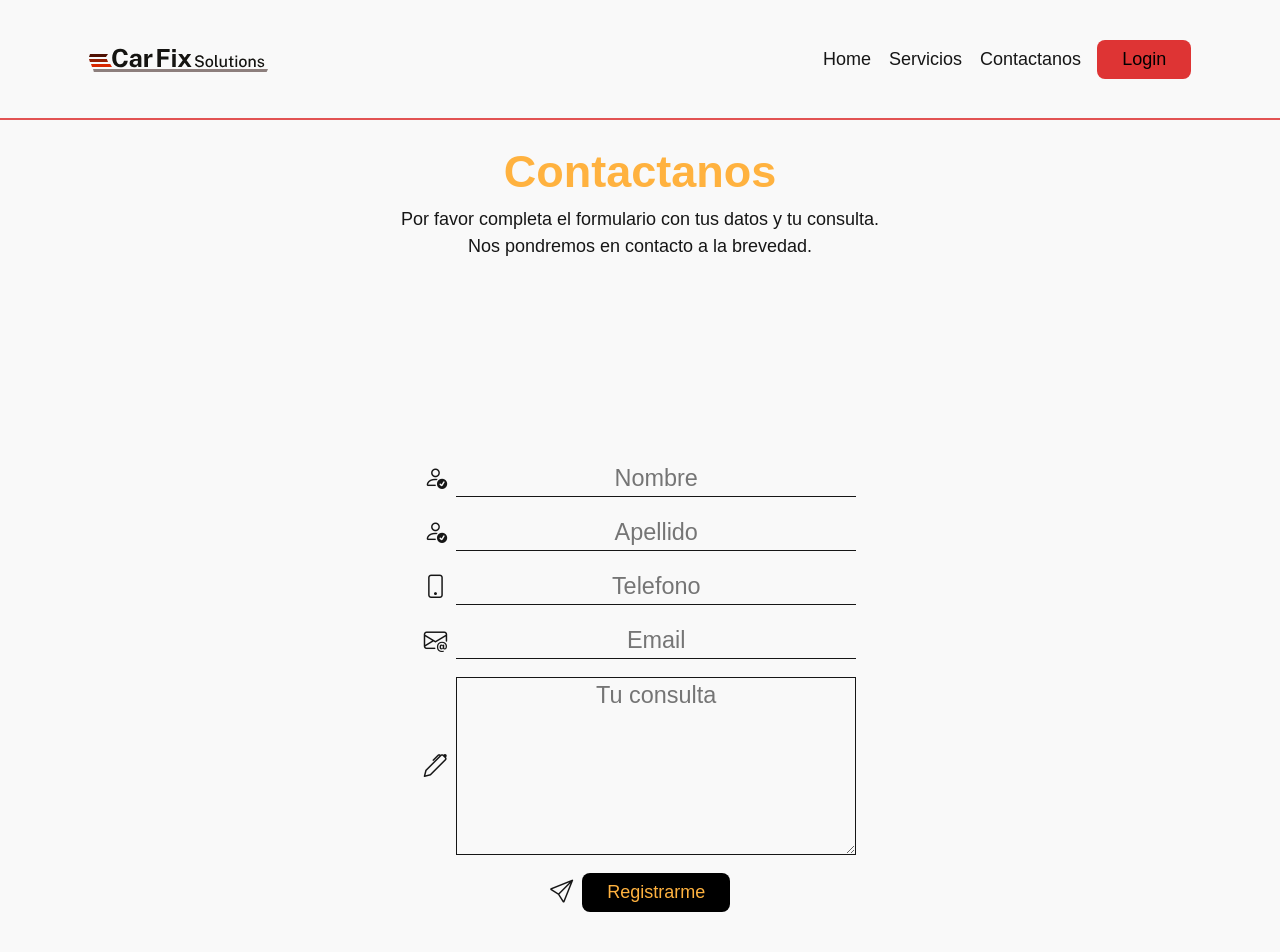
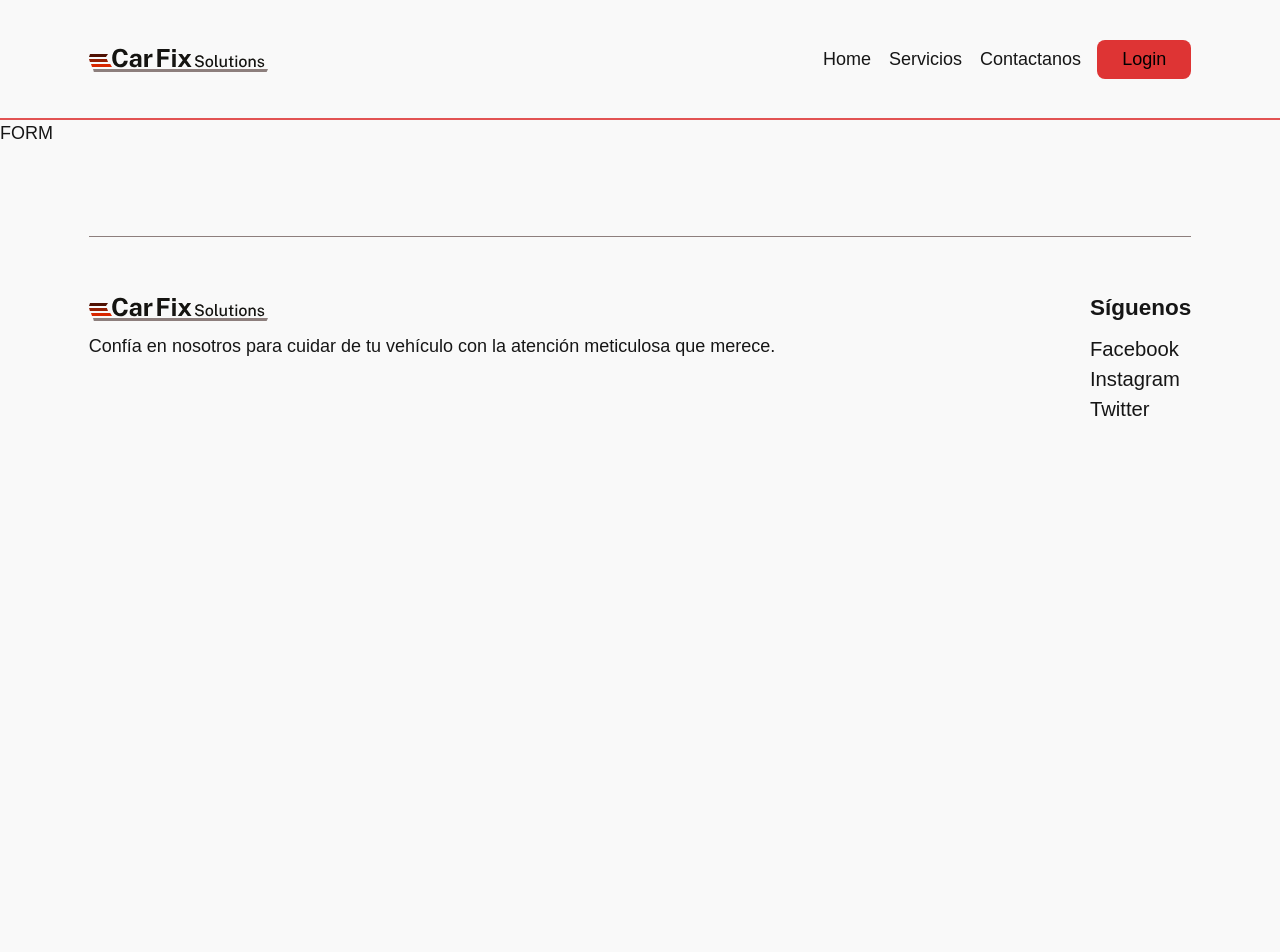
Before and after one commit to Taller-de-automoviles-I-WEB/taller-front, a React (Vite) app: page /carfixsolutions/contactanos in a window 1280 px wide. Shown: the top 952 px of the page. After the commit the page ends 800 px from the top, so only its background shows below. Built offline with nearby package versions, Linux system fonts and the light colour scheme.

Commit message:
debuging

```diff
--- a/src/components/ClientRegisterForm/ClientRegisterForm.jsx
+++ b/src/components/ClientRegisterForm/ClientRegisterForm.jsx
@@ -1,218 +1,222 @@
-import { useForm } from 'react-hook-form';
-import styles from './clientRegisterForm.module.css'
-import Axios from '../../utils/AxiosInstance';
-import { ToastContainer, toast } from 'react-toastify';
-import 'react-toastify/dist/ReactToastify.css';
+// import { useForm } from 'react-hook-form';
+// import styles from './clientRegisterForm.module.css'
+// import Axios from '../../utils/AxiosInstance';
+// import { ToastContainer, toast } from 'react-toastify';
+// import 'react-toastify/dist/ReactToastify.css';
 
 const ClientRegisterForm = () => {
 
-  const {
-    register,
-    handleSubmit,
-    reset,
-    formState: { errors },
-  } = useForm();
+  // const {
+  //   register,
+  //   handleSubmit,
+  //   reset,
+  //   formState: { errors },
+  // } = useForm();
 
-  const notifySuccess = () => toast.success("Consulta enviada con éxito", {
-    position: 'bottom-right',
-    autoClose: 3000,
-    hideProgressBar: false,
-  })
-  const notifyError = () => toast.error("Ha ocurrido un error. Por favor intenta mas tarde", {
-    position: 'bottom-right',
-    autoClose: 1500,
-    hideProgressBar: false,
-  })
+  // const notifySuccess = () => toast.success("Consulta enviada con éxito", {
+  //   position: 'bottom-right',
+  //   autoClose: 3000,
+  //   hideProgressBar: false,
+  // })
+  // const notifyError = () => toast.error("Ha ocurrido un error. Por favor intenta mas tarde", {
+  //   position: 'bottom-right',
+  //   autoClose: 1500,
+  //   hideProgressBar: false,
+  // })
 
-  const onSubmit = async (data) => {
-    try {
-      const response = await Axios.post('/contact/', {
-        ...data
-      })
-      reset()
-      response
-        ? notifySuccess()
-        : notifyError()
+  // const onSubmit = async (data) => {
+  //   try {
+  //     const response = await Axios.post('/contact/', {
+  //       ...data
+  //     })
+  //     reset()
+  //     response
+  //       ? notifySuccess()
+  //       : notifyError()
 
-    } catch (error) {
-      console.log(error);
-    }
-  }
+  //   } catch (error) {
+  //     console.log(error);
+  //   }
+  // }
 
   return (
-    <div className={ styles.container }>
 
-      <div className={ styles.textContainer }>
-        <h1>Contactanos</h1>
-        <p>Por favor completa el formulario con tus datos y tu consulta.<br></br> Nos pondremos en contacto a la brevedad.</p>
-      </div>
+    <div>
+      FORM
+    </div>
+    // <div className={ styles.container }>
 
-      <div className={ styles.formContainer }>
-        <form
-          className={ styles.form }
-          role="form"
-          autoComplete="on"
-          onSubmit={ handleSubmit(onSubmit) }
-        >
+    //   <div className={ styles.textContainer }>
+    //     <h1>Contactanos</h1>
+    //     <p>Por favor completa el formulario con tus datos y tu consulta.<br></br> Nos pondremos en contacto a la brevedad.</p>
+    //   </div>
 
-          <div
-            className={ styles.inputGroupContainer }>
+    //   <div className={ styles.formContainer }>
+    //     <form
+    //       className={ styles.form }
+    //       role="form"
+    //       autoComplete="on"
+    //       onSubmit={ handleSubmit(onSubmit) }
+    //     >
 
-            <div
-              className={ styles.inputGroupIconContainer }>
+    //       <div
+    //         className={ styles.inputGroupContainer }>
 
-              <i
-                className={ `bi bi-person-check ${styles.inputGroupIcon}` }
-                id="basic-addon2">
-              </i>
+    //         <div
+    //           className={ styles.inputGroupIconContainer }>
 
-            </div>
+    //           <i
+    //             className={ `bi bi-person-check ${styles.inputGroupIcon}` }
+    //             id="basic-addon2">
+    //           </i>
 
-            <input
-              id="firsName"
-              name='firstName'
-              placeholder="Nombre"
-              className={ styles.groupInput }
-              type="text"
-              { ...register('firstName', { required: true }) }
-            />
-          </div>
-          { errors.firstName && (
-            <small className={ styles.requiredField }>Este campo es obligatorio</small>
-          ) }
+    //         </div>
 
-          <div
-            className={ styles.inputGroupContainer }>
+    //         <input
+    //           id="firsName"
+    //           name='firstName'
+    //           placeholder="Nombre"
+    //           className={ styles.groupInput }
+    //           type="text"
+    //           { ...register('firstName', { required: true }) }
+    //         />
+    //       </div>
+    //       { errors.firstName && (
+    //         <small className={ styles.requiredField }>Este campo es obligatorio</small>
+    //       ) }
 
-            <div
-              className={ styles.inputGroupIconContainer }>
+    //       <div
+    //         className={ styles.inputGroupContainer }>
 
-              <i
-                className={ `bi bi-person-check ${styles.inputGroupIcon}` } id="basic-addon2">
-              </i>
+    //         <div
+    //           className={ styles.inputGroupIconContainer }>
 
-            </div>
+    //           <i
+    //             className={ `bi bi-person-check ${styles.inputGroupIcon}` } id="basic-addon2">
+    //           </i>
 
-            <input
-              id="lastName"
-              name='lastName'
-              placeholder="Apellido"
-              className={ styles.groupInput }
-              type="text"
-              { ...register('lastName', { required: true }) }
+    //         </div>
 
-            />
-          </div>
-          { errors.lastName && (
-            <small className={ styles.requiredField }>Este campo es obligatorio</small>
-          ) }
+    //         <input
+    //           id="lastName"
+    //           name='lastName'
+    //           placeholder="Apellido"
+    //           className={ styles.groupInput }
+    //           type="text"
+    //           { ...register('lastName', { required: true }) }
 
-          <div
-            className={ styles.inputGroupContainer }>
+    //         />
+    //       </div>
+    //       { errors.lastName && (
+    //         <small className={ styles.requiredField }>Este campo es obligatorio</small>
+    //       ) }
 
-            <div
-              className={ styles.inputGroupIconContainer }>
+    //       <div
+    //         className={ styles.inputGroupContainer }>
 
-              <i
-                className={ `bi bi-phone ${styles.inputGroupIcon}` } id="basic-addon2">
-              </i>
+    //         <div
+    //           className={ styles.inputGroupIconContainer }>
 
-            </div>
+    //           <i
+    //             className={ `bi bi-phone ${styles.inputGroupIcon}` } id="basic-addon2">
+    //           </i>
 
-            <input
-              id="phone"
-              name='phone'
-              placeholder="Telefono"
-              className={ styles.groupInput }
-              type="text"
-              { ...register('phone', { required: true }) }
-            />
-          </div>
-          { errors.phone && (
-            <small className={ styles.requiredField }>Este campo es obligatorio</small>
-          ) }
+    //         </div>
 
-          <div
-            className={ styles.inputGroupContainer }>
+    //         <input
+    //           id="phone"
+    //           name='phone'
+    //           placeholder="Telefono"
+    //           className={ styles.groupInput }
+    //           type="text"
+    //           { ...register('phone', { required: true }) }
+    //         />
+    //       </div>
+    //       { errors.phone && (
+    //         <small className={ styles.requiredField }>Este campo es obligatorio</small>
+    //       ) }
 
-            <div
-              className={ styles.inputGroupIconContainer }>
+    //       <div
+    //         className={ styles.inputGroupContainer }>
 
-              <i
-                className={ `bi bi-envelope-at ${styles.inputGroupIcon}` } id="basic-addon2">
-              </i>
+    //         <div
+    //           className={ styles.inputGroupIconContainer }>
 
-            </div>
+    //           <i
+    //             className={ `bi bi-envelope-at ${styles.inputGroupIcon}` } id="basic-addon2">
+    //           </i>
 
-            <input
-              id="email"
-              name='email'
-              placeholder="Email"
-              className={ styles.groupInput } type="email"
-              { ...register('email', { required: true }) }
-            />
-          </div>
-          { errors.email && (
-            <small className={ styles.requiredField }>Este campo es obligatorio</small>
-          ) }
+    //         </div>
 
-          <div
-            className={ styles.inputGroupContainer }>
+    //         <input
+    //           id="email"
+    //           name='email'
+    //           placeholder="Email"
+    //           className={ styles.groupInput } type="email"
+    //           { ...register('email', { required: true }) }
+    //         />
+    //       </div>
+    //       { errors.email && (
+    //         <small className={ styles.requiredField }>Este campo es obligatorio</small>
+    //       ) }
 
-            <div
-              className={ styles.inputGroupIconContainer }>
+    //       <div
+    //         className={ styles.inputGroupContainer }>
 
-              <i
-                className={ `bi bi-pen ${styles.inputGroupIcon}` }
-                id="basic-addon2">
-              </i>
+    //         <div
+    //           className={ styles.inputGroupIconContainer }>
 
-            </div>
+    //           <i
+    //             className={ `bi bi-pen ${styles.inputGroupIcon}` }
+    //             id="basic-addon2">
+    //           </i>
 
-            <textarea
-              rows={ 5 }
-              id="question"
-              name='question'
-              placeholder="Tu consulta"
-              className={ `${styles.groupInput} ${styles.textArea}` }
-              { ...register('question', { required: true }) }
-            />
+    //         </div>
 
-          </div>
-          { errors.question && (
-            <small className={ styles.requiredField }>Este campo es obligatorio</small>
-          ) }
+    //         <textarea
+    //           rows={ 5 }
+    //           id="question"
+    //           name='question'
+    //           placeholder="Tu consulta"
+    //           className={ `${styles.groupInput} ${styles.textArea}` }
+    //           { ...register('question', { required: true }) }
+    //         />
 
-          <div
-            className={ styles.inputGroupContainer }>
+    //       </div>
+    //       { errors.question && (
+    //         <small className={ styles.requiredField }>Este campo es obligatorio</small>
+    //       ) }
 
-            <div
-              className={ styles.inputGroupIconContainer }>
+    //       <div
+    //         className={ styles.inputGroupContainer }>
 
-              <i
-                className={ `bi bi-send ${styles.inputGroupIcon}` }
-                id="basic-addon2">
-              </i>
+    //         <div
+    //           className={ styles.inputGroupIconContainer }>
 
-            </div>
+    //           <i
+    //             className={ `bi bi-send ${styles.inputGroupIcon}` }
+    //             id="basic-addon2">
+    //           </i>
 
-            <input
-              className={ styles.registerBtn }
-              type="submit"
-              value='Registrarme'
-            // disabled={ loading }
-            />
+    //         </div>
 
-          </div>
+    //         <input
+    //           className={ styles.registerBtn }
+    //           type="submit"
+    //           value='Registrarme'
+    //         // disabled={ loading }
+    //         />
 
-        </form>
-      </div>
+    //       </div>
 
-      <div>
-        <ToastContainer />
-      </div>
+    //     </form>
+    //   </div>
 
-    </div>
+    //   <div>
+    //     <ToastContainer />
+    //   </div>
+
+    // </div>
 
 
 
```
